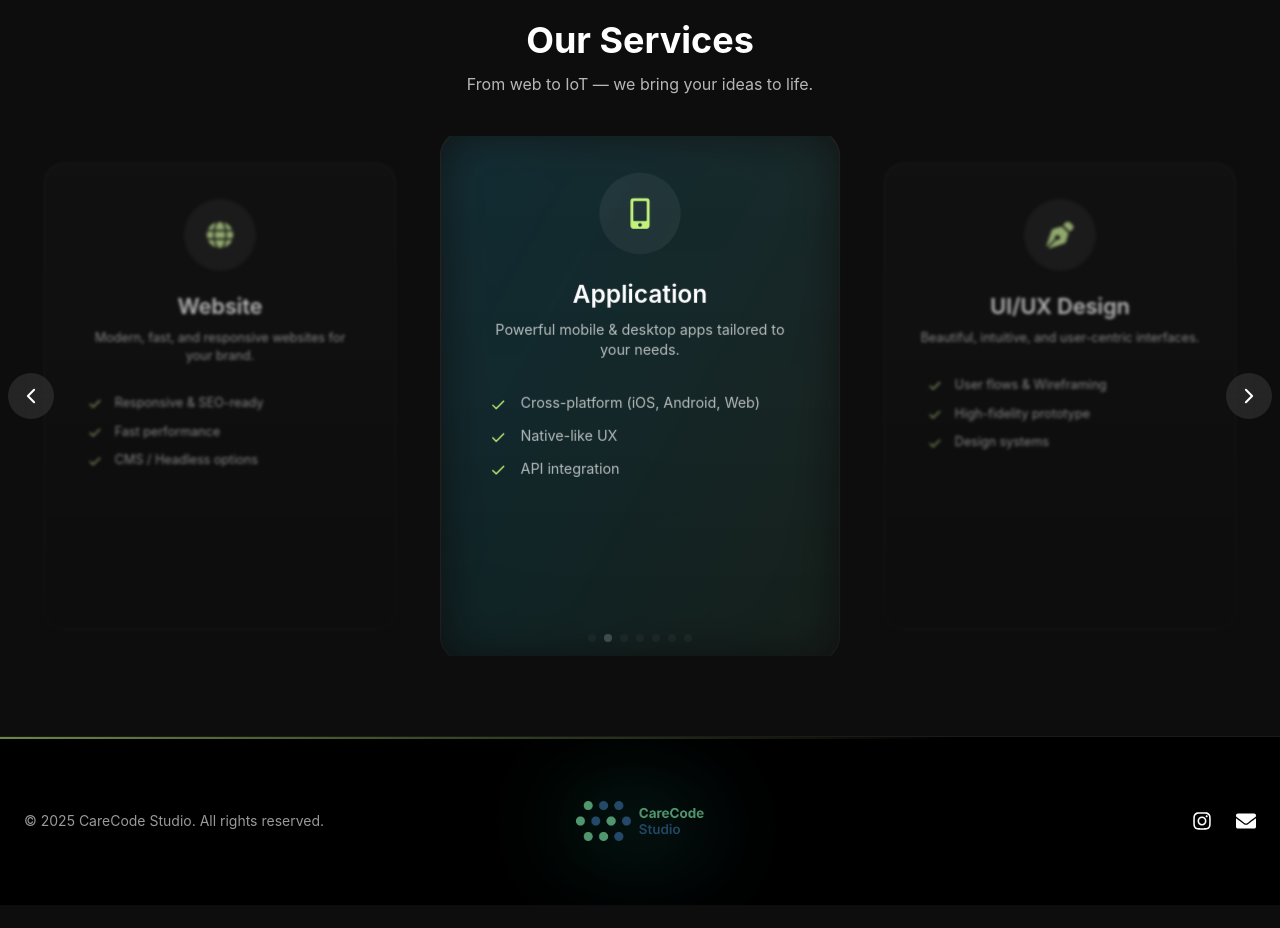
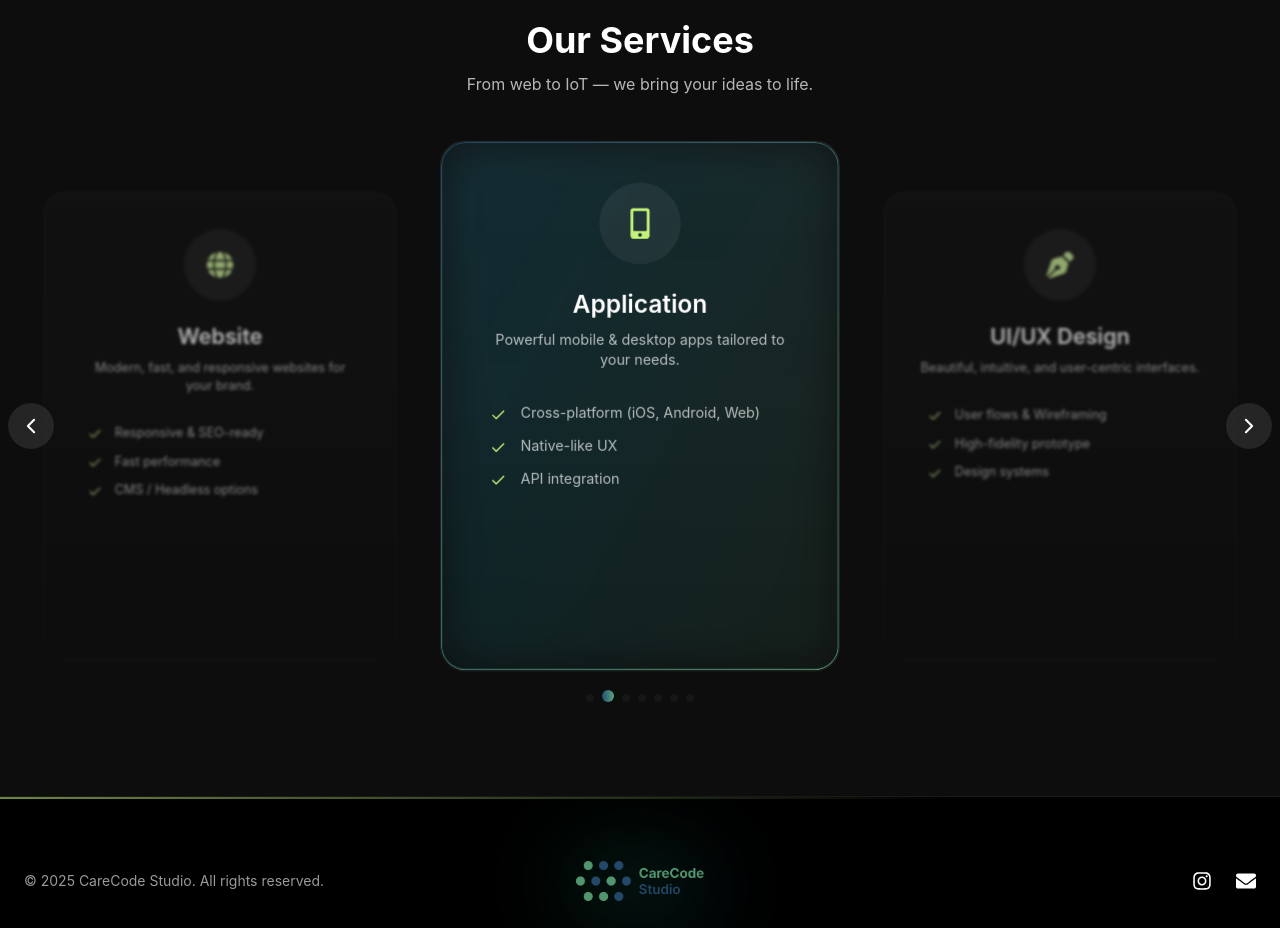
Before and after one commit to alhanif14/CareCode-Studio, a React (Vite) app: page / in a window 1280 px wide. Shown: the part 860-1788 px from the top of the page. Before the commit the page ends 1765 px from the top, so only its background shows below. Built offline with nearby package versions, Linux system fonts and the light colour scheme.

Commit message:
update services card

```diff
--- a/src/components/Services.jsx
+++ b/src/components/Services.jsx
@@ -65,11 +65,16 @@ export default function Services() {
   const nextRef = useRef(null);
 
   return (
-    <section id="services" className="relative py-20 px-6 text-white overflow-hidden z-10">
+    <section
+      id="services"
+      className="relative py-20 px-6 text-white overflow-hidden z-10"
+    >
       <div className="container mx-auto">
         {/* Title */}
         <div className="max-w-3xl mx-auto text-center mb-10">
-          <h2 className="text-3xl md:text-4xl font-bold">{t("services.title")}</h2>
+          <h2 className="text-3xl md:text-4xl font-bold">
+            {t("services.title")}
+          </h2>
           {t("services.subtitle") && (
             <p className="mt-3 text-white/70">{t("services.subtitle")}</p>
           )}
@@ -92,9 +97,10 @@ export default function Services() {
             autoplay={{ delay: 3500, disableOnInteraction: false }}
             pagination={{
               clickable: true,
-              bulletClass: "swiper-pagination-bullet !bg-white/20",
+              bulletClass:
+                "swiper-pagination-bullet !bg-white/20 rounded-full transition-all duration-300",
               bulletActiveClass:
-                "swiper-pagination-bullet-active !bg-[var(--color-primary)]",
+                "swiper-pagination-bullet-active !bg-gradient-to-r !from-[var(--color-primary)] !to-[var(--color-secondary)] !w-3 !h-3",
             }}
             onSlideChange={(swiper) => setActiveIndex(swiper.realIndex)}
             navigation={{
@@ -121,12 +127,16 @@ export default function Services() {
                     }}
                     transition={{ duration: 0.4 }}
                     className="relative w-full max-w-[360px] md:max-w-[420px] lg:max-w-[440px]"
+                    style={{
+                      marginTop: isActive ? "10px" : "30px",
+                      marginBottom: isActive ? "10px" : "30px",
+                    }}
                   >
                     {/* Card */}
                     <div
                       className={`relative rounded-3xl overflow-hidden p-8 md:p-10
                         border border-white/8 bg-gradient-to-b from-white/3 via-white/2 to-transparent
-                        backdrop-blur-md`}
+                        backdrop-blur-md transition-all duration-500`}
                       style={{ minHeight: 520 }}
                     >
                       {/* Glow highlight */}
@@ -144,6 +154,19 @@ export default function Services() {
                             filter: "blur(24px)",
                           }}
                         />
+                        {/* Tambahkan stroke di atas glow */}
+                        <div
+                          className="absolute inset-0 rounded-3xl"
+                          style={{
+                            border: "1.5px solid transparent",
+                            background:
+                              "linear-gradient(135deg, var(--color-primary), var(--color-secondary)) border-box",
+                            WebkitMask:
+                              "linear-gradient(#fff 0 0) padding-box, linear-gradient(#fff 0 0)",
+                            WebkitMaskComposite: "xor",
+                            maskComposite: "exclude",
+                          }}
+                        />
                       </div>
 
                       {/* Content */}
@@ -159,12 +182,14 @@ export default function Services() {
                             <s.Icon />
                           </div>
                         </div>
+
                         <h3 className="text-xl md:text-2xl font-semibold text-center mb-2">
                           {t(`services.${s.key}`)}
                         </h3>
                         <p className="text-sm text-white/70 text-center max-w-[36ch] mx-auto mb-6">
                           {t(`services.${s.key}.desc`)}
                         </p>
+
                         <ul className="mt-2 space-y-3 flex-1 px-2">
                           {(s.features || []).map((featureKey, i) => (
                             <li
@@ -194,9 +219,10 @@ export default function Services() {
                         {s.special && (
                           <div className="mt-6 flex justify-center relative z-20">
                             <button
-                              className="px-6 py-3 rounded-full font-semibold text-black bg-gradient-to-r from-[var(--color-primary)] to-[var(--color-secondary)] shadow-lg hover:opacity-90 transition cursor-pointer"
+                              className="px-6 py-3 rounded-full font-semibold text-black bg-gradient-to-r from-[var(--color-primary)] to-[var(--color-secondary)] shadow-lg hover:opacity-90 active:scale-95 transition cursor-pointer"
                               onClick={() => {
-                                const el = document.querySelector("#collaborate");
+                                const el =
+                                  document.querySelector("#collaborate");
                                 el?.scrollIntoView({ behavior: "smooth" });
                               }}
                             >
@@ -212,15 +238,16 @@ export default function Services() {
             })}
           </Swiper>
 
+          {/* Navigation Buttons */}
           <button
             ref={prevRef}
-            className="absolute top-1/2 -translate-y-1/2 left-0 md:-left-4 z-10 bg-white/10 hover:bg-white/20 text-white rounded-full p-3 backdrop-blur-md transition-all duration-300 cursor-pointer"
+            className="absolute top-1/2 -translate-y-1/2 left-0 md:-left-4 z-20 bg-white/10 hover:bg-white/20 active:bg-gradient-to-r active:from-[var(--color-primary)] active:to-[var(--color-secondary)] active:scale-90 text-white rounded-full p-3 backdrop-blur-md transition-all duration-300 cursor-pointer"
           >
             <IoChevronBack size={22} />
           </button>
           <button
             ref={nextRef}
-            className="absolute top-1/2 -translate-y-1/2 right-0 md:-right-4 z-10 bg-white/10 hover:bg-white/20 text-white rounded-full p-3 backdrop-blur-md transition-all duration-300 cursor-pointer"
+            className="absolute top-1/2 -translate-y-1/2 right-0 md:-right-4 z-20 bg-white/10 hover:bg-white/20 active:bg-gradient-to-r active:from-[var(--color-primary)] active:to-[var(--color-secondary)] active:scale-90 text-white rounded-full p-3 backdrop-blur-md transition-all duration-300 cursor-pointer"
           >
             <IoChevronForward size={22} />
           </button>
```
Lines whose indentation alone changed are shown as unchanged.
